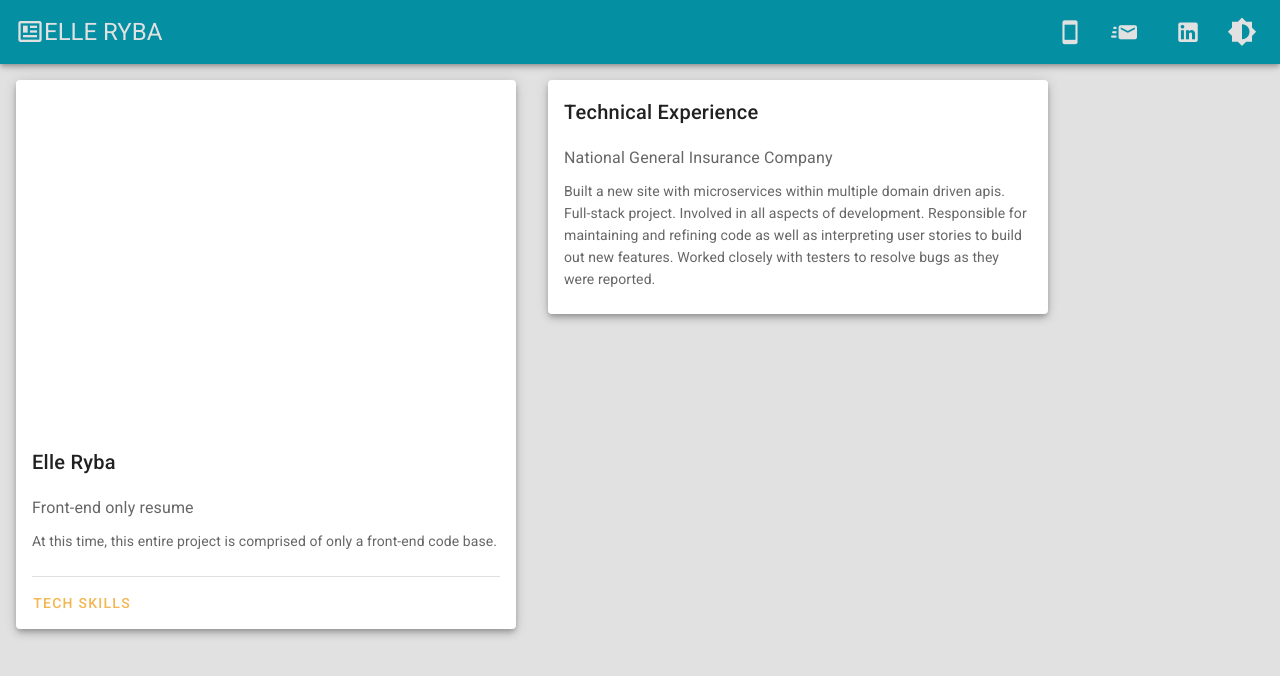
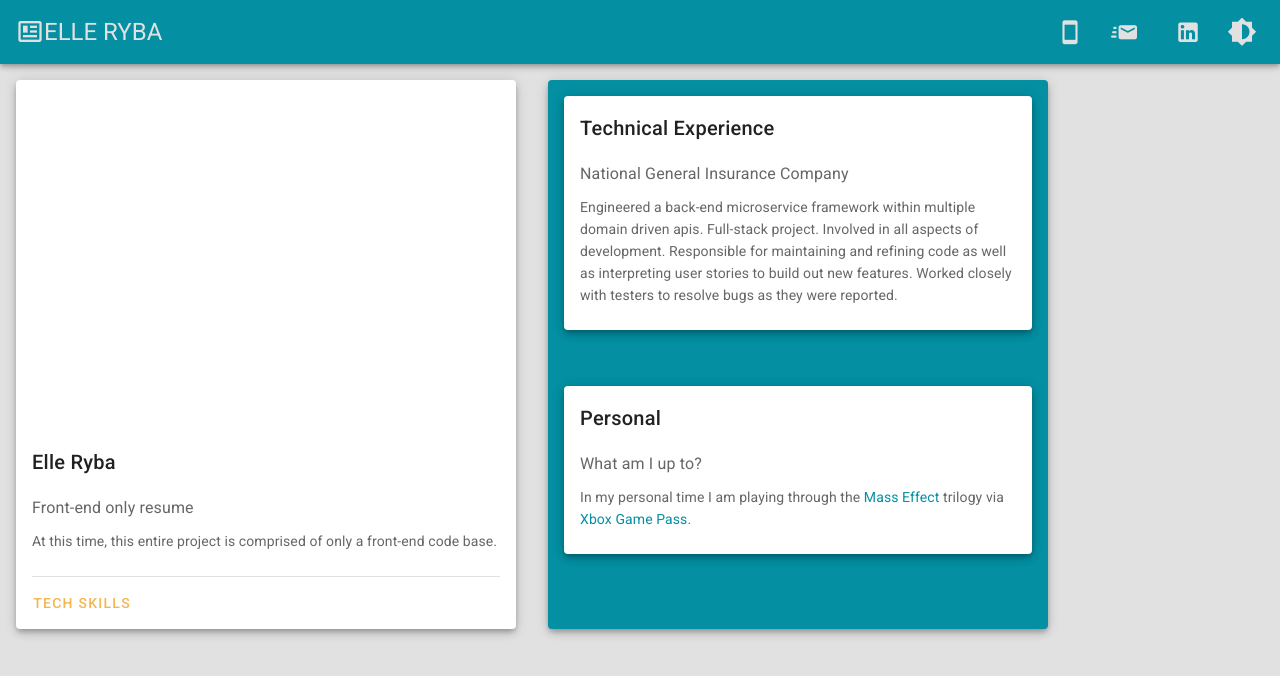
Before and after one commit to elleryba/vuetify-resume, a Vue app: page / in a window 1280 px wide. Shown: the top 676 px of the page. Built offline with nearby package versions, Linux system fonts and the light colour scheme.

Commit message:
- added personal info component

```diff
--- a/src/components/AboutMe.vue
+++ b/src/components/AboutMe.vue
@@ -40,19 +40,29 @@
 
         </v-card>
 
-        <TechExperience />
+        <v-card
+          color="primary"
+          class="my-4 mx-4"
+          max-width="500"
+          elevation="5"
+        >
+          <TechExperience />
+          <PersonalInfo />
+        </v-card>
 
       </v-row>
   </div>
 </template>
 
 <script>
+import PersonalInfo from './PersonalInfo.vue'
 import TechExperience from './TechExperience.vue'
 import TechSkills from './TechSkills.vue'
 
 export default {
   name: 'AboutMe',
   components: {
+    PersonalInfo,
     TechExperience,
     TechSkills
   },
--- /dev/null
+++ b/src/components/PersonalInfo.vue
@@ -0,0 +1,57 @@
+<template>
+  <v-row>
+    <v-col>
+      <v-card
+        class="my-4 mx-4"
+        max-width="500"
+        elevation="5"
+      >
+        <v-card-title>Personal</v-card-title>
+        <v-card-text>
+          <v-row
+            align="center"
+            class="mx-0 my-0"
+          >
+            <div class="text-subtitle-1">
+              What am I up to?
+            </div>
+          </v-row>
+          <v-row class="my-2 mx-0">
+            <div align="left" class="text-subtitle-3">
+              In my personal time I am playing through the
+              <a
+                :href="massEffectUrl"
+                target="_blank"
+                color="warning"
+              >
+                Mass Effect
+              </a>
+              trilogy via
+              <a
+                :href="gamePassUrl"
+                target="_blank"
+                color="warning"
+              >Xbox Game Pass</a>.
+            </div>
+          </v-row>
+        </v-card-text>
+      </v-card>
+    </v-col>
+  </v-row>
+</template>
+
+<script>
+import { computed, defineComponent } from '@vue/composition-api'
+
+export default defineComponent({
+  setup() {
+    const gamePassUrl = computed<String>(() => 'https://www.xbox.com/en-US/games/store/xbox-game-pass-ultimate/cfq7ttc0khs0')
+    const massEffectUrl = computed<String>(() => 'https://www.ea.com/games/mass-effect/mass-effect-legendary-edition')
+
+    return {
+      gamePassUrl,
+      massEffectUrl
+    }
+  },
+})
+</script>
--- a/src/components/TechExperience.vue
+++ b/src/components/TechExperience.vue
@@ -18,7 +18,7 @@
           </v-row>
           <v-row class="my-2 mx-0">
             <div align="left" class="text-subtitle-3">
-              Built a new site with microservices within multiple domain driven apis. Full-stack project.
+              Engineered a back-end microservice framework within multiple domain driven apis. Full-stack project.
               Involved in all aspects of development. Responsible for maintaining and refining code as well as interpreting
               user stories to build out new features. Worked closely with testers to resolve bugs as they were reported.
             </div>
```
